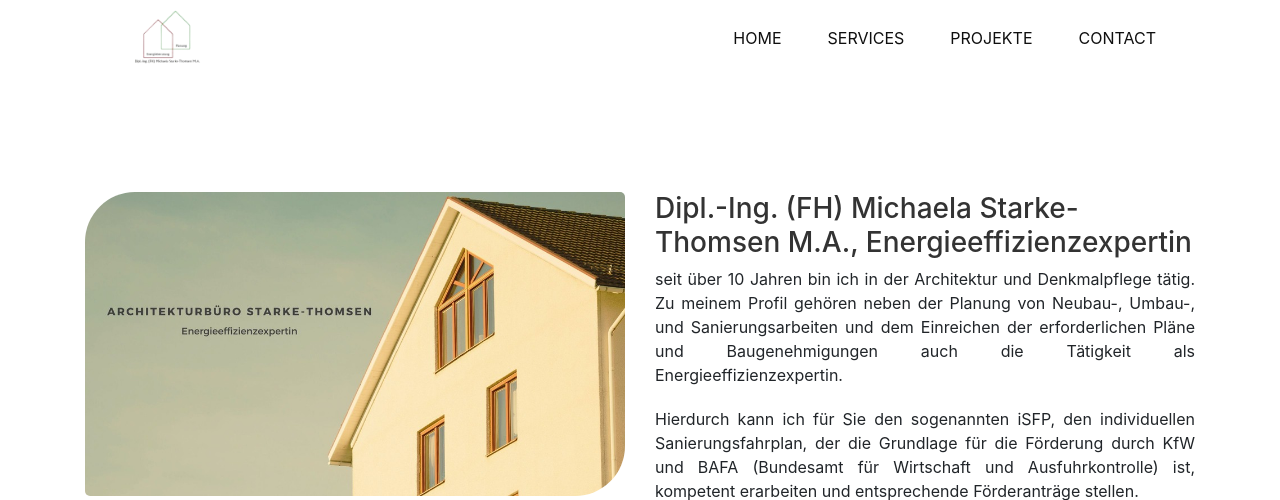
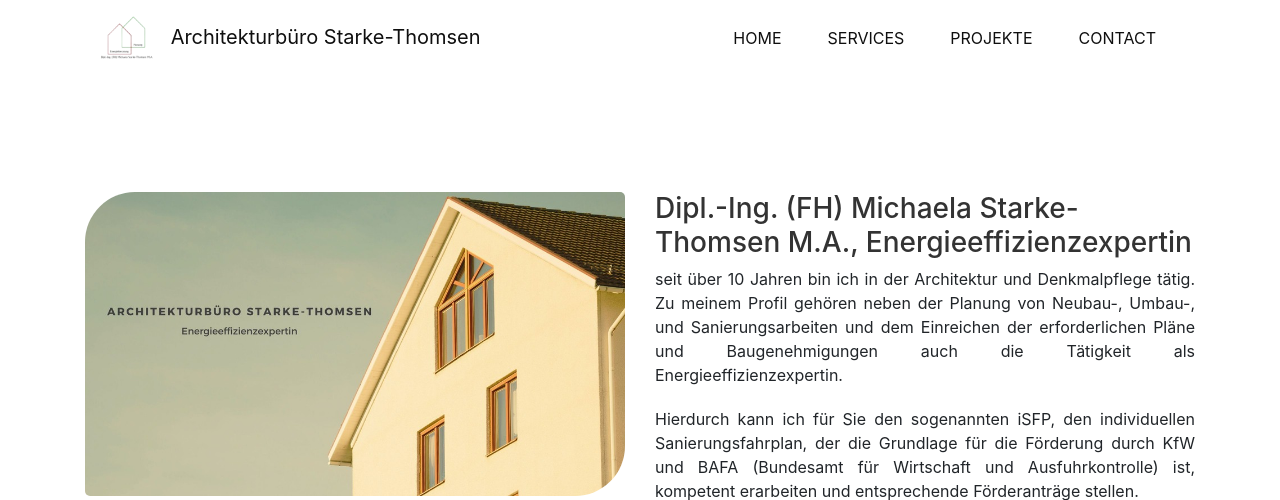
Before and after one commit to DouniaBK/arkitekture-MST, a Django app: page /about/ in a window 1280 px wide. Shown: the top 500 px of the page. Run offline with Django 5.2, Linux system fonts and the light colour scheme; some libraries are stand-ins or nearby versions.

Commit message:
fix: logo on menu. add: href to logo.

```diff
--- a/home/templates/home/base.html
+++ b/home/templates/home/base.html
@@ -16,7 +16,10 @@
         <div class="container">
             <div class="row align-items-center">
                 <div class="col-md-2 col-6">
-                    <img src="{% static 'home/images/logo-Architekturbüro-Starke-Thomsen-resized-nobg.png' %}" alt="Logo" class="navbar-logo">
+                    <a class="navbar-brand" href="{% url 'home' %}">
+                    <img src="{% static 'home/images/logo-Architekturbüro-Starke-Thomsen-resized-nobg.png' %}" alt="Logo" class="navbar-logo" width="80" height="40" class="d-inline-block align-text-top">
+                    Architekturbüro Starke-Thomsen
+                </a>
                 </div>
                 <div class="col-md-10 col-6 d-flex justify-content-end">
                     <nav class="navbar navbar-expand-md navbar-light justify-content-start">
```
